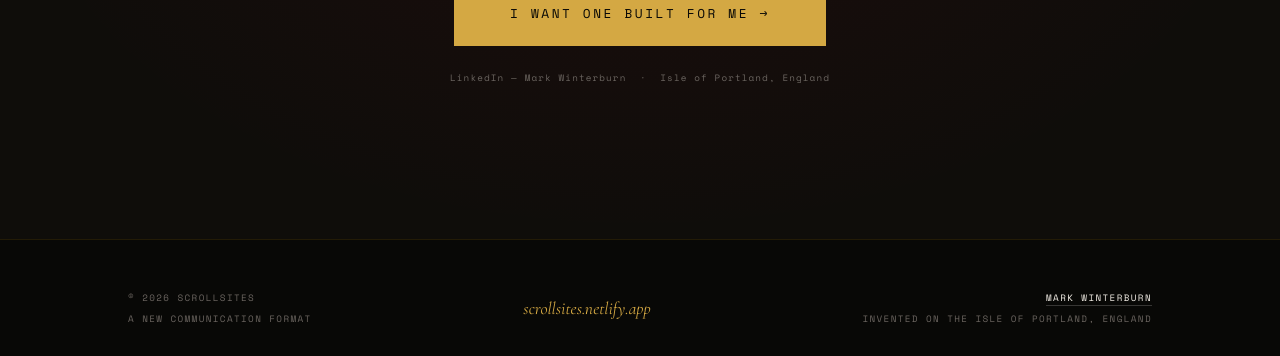
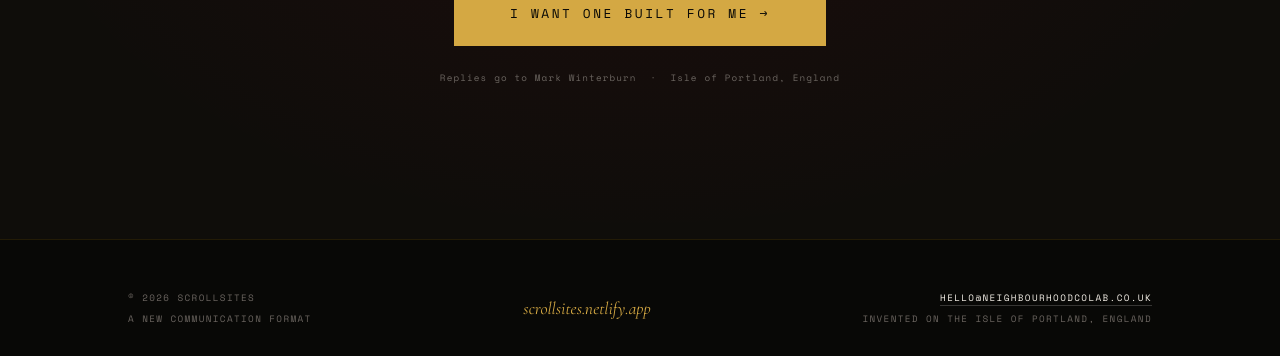
Before and after one commit to Marcovanbd1/Scrollsites, a plain HTML site: page index.html in a window 1280 px wide. Shown: the part 6927-7283 px from the top of the page. Drawn offline with nearby package versions, Linux system fonts and the light colour scheme.

Commit message:
Update index.html

```diff
--- a/index.html
+++ b/index.html
@@ -909,10 +909,10 @@
   <p class="cta-sub">
     The tools are being built. In the meantime, every Scrollsite is made by hand — researched, written, and designed for one person. If you have a conversation that matters, let's talk.
   </p>
-  <a href="https://www.linkedin.com/in/mark-winterburn-08a614351/" target="_blank" class="cta-button">
+  <a href="mailto:hello@neighbourhoodcolab.co.uk?subject=I want a Scrollsite built for me&body=Hi Mark, I just saw the Duy Nguyen Scrollsite and I'd like one built for me. My LinkedIn profile is:" class="cta-button">
     I want one built for me
   </a>
-  <p class="cta-note">LinkedIn — Mark Winterburn &nbsp;·&nbsp; Isle of Portland, England</p>
+  <p class="cta-note">Replies go to Mark Winterburn &nbsp;·&nbsp; Isle of Portland, England</p>
 </section>
 
 <!-- ===== FOOTER ===== -->
@@ -923,7 +923,7 @@
   </div>
   <div class="footer-center">scrollsites.netlify.app</div>
   <div class="footer-col" style="text-align: right;">
-    <a href="https://www.linkedin.com/in/mark-winterburn-08a614351/" target="_blank">Mark Winterburn</a><br/>
+    <a href="mailto:hello@neighbourhoodcolab.co.uk?subject=I want a Scrollsite built for me&body=Hi Mark, I just saw the Duy Nguyen Scrollsite and I'd like one built for me. My LinkedIn profile is:">hello@neighbourhoodcolab.co.uk</a><br/>
     Invented on the Isle of Portland, England
   </div>
 </footer>
```
